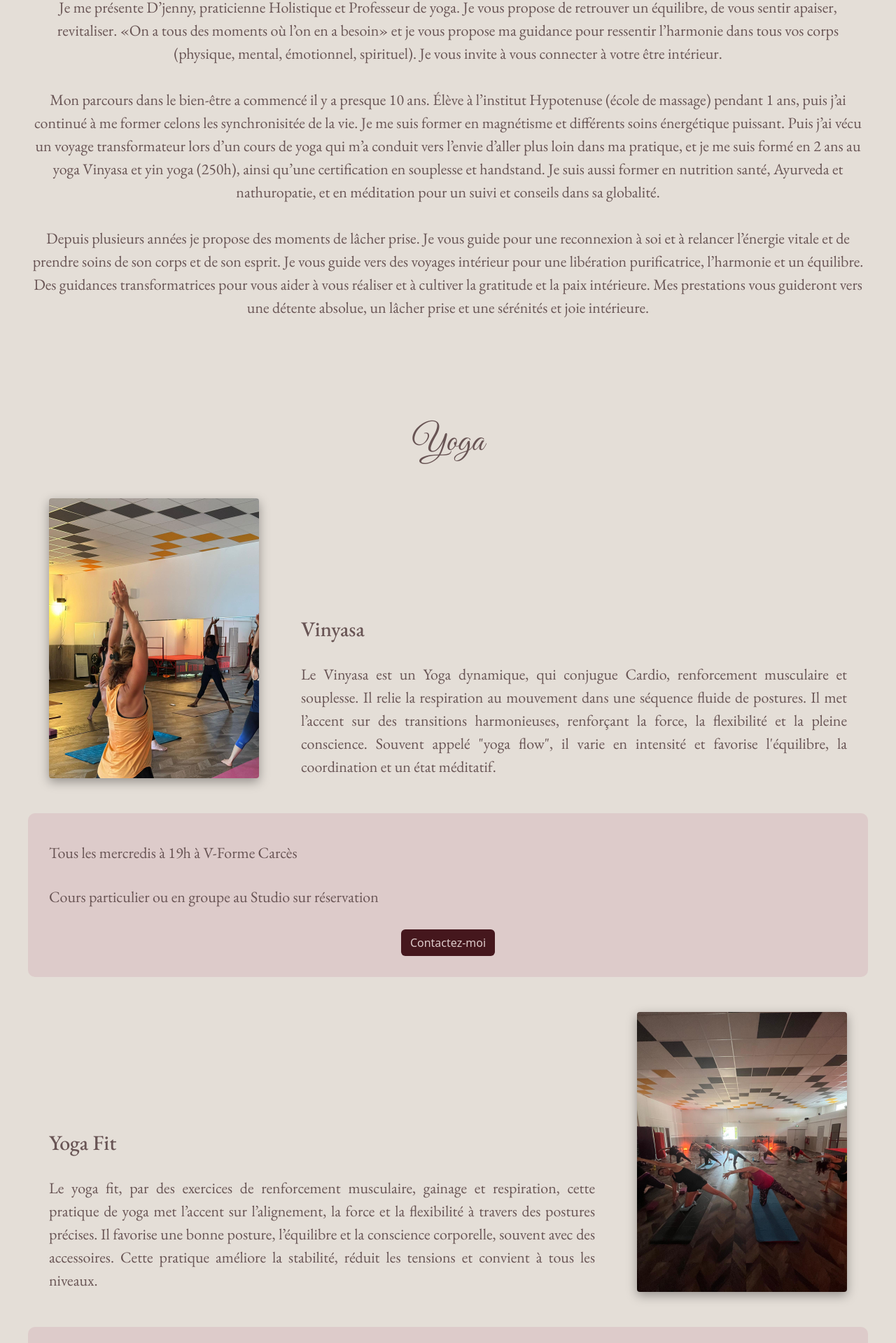
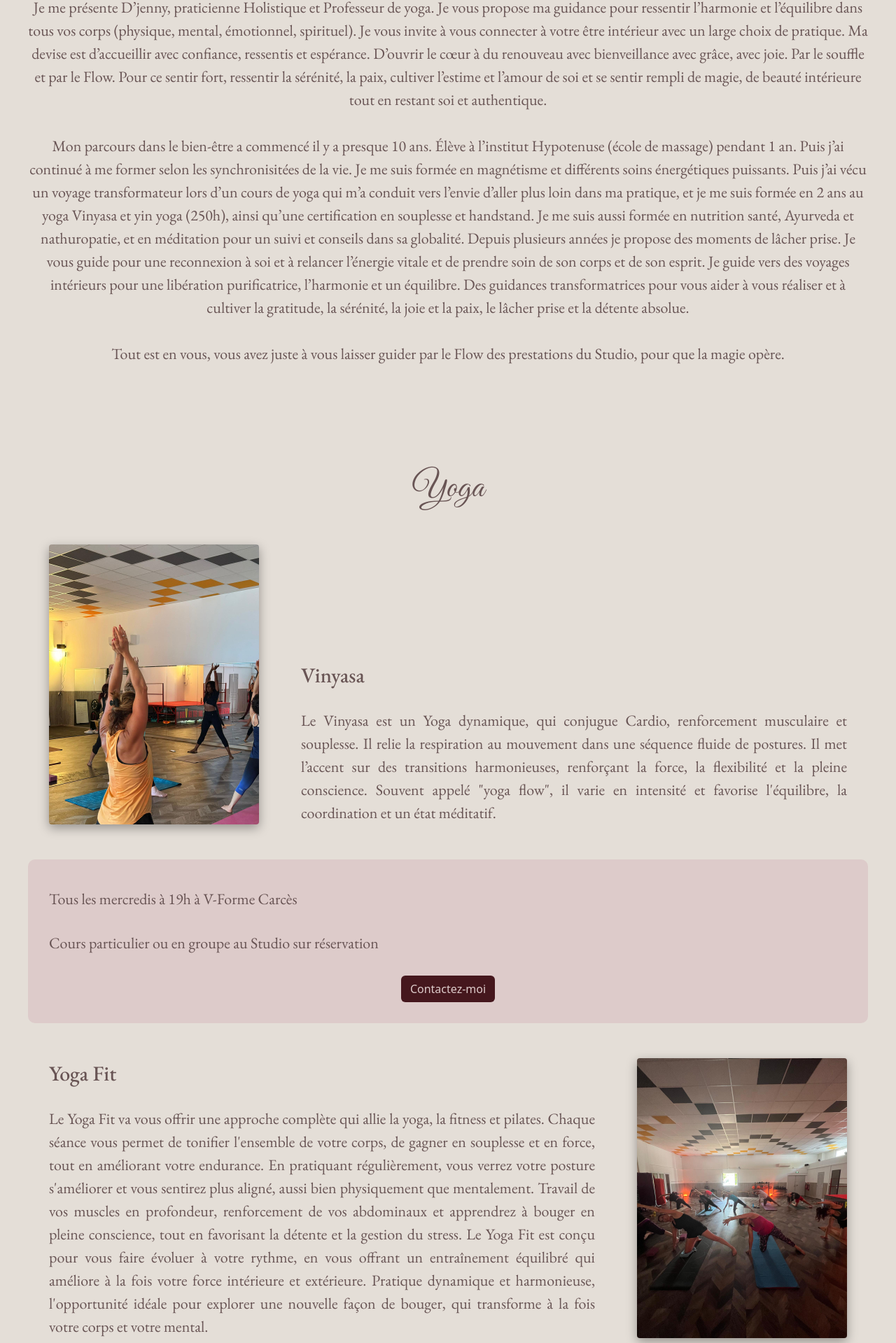
Before and after one commit to GeorginaMudditt/JennyYoga, a React (Vite) app: page / in a window 1280 px wide. Shown: the part 878-2797 px from the top of the page at 70% size. Built offline with nearby package versions, Linux system fonts and the light colour scheme; a web font is replaced by a local one.

Commit message:
add stretch flow section, change prestation text, change yoga fit text

```diff
--- a/src/Jenny.tsx
+++ b/src/Jenny.tsx
@@ -9,33 +9,38 @@ function Jenny() {
           <h1 id="jenny-section">D'jenny Flow</h1>
           <p className="jenny-intro-text">
             Je me présente D’jenny, praticienne Holistique et Professeur de
-            yoga. Je vous propose de retrouver un équilibre, de vous sentir
-            apaiser, revitaliser. «On a tous des moments où l’on en a besoin» et
-            je vous propose ma guidance pour ressentir l’harmonie dans tous vos
-            corps (physique, mental, émotionnel, spirituel). Je vous invite à
-            vous connecter à votre être intérieur.
+            yoga. Je vous propose ma guidance pour ressentir l’harmonie et
+            l’équilibre dans tous vos corps (physique, mental, émotionnel,
+            spirituel). Je vous invite à vous connecter à votre être intérieur
+            avec un large choix de pratique. Ma devise est d’accueillir avec
+            confiance, ressentis et espérance. D’ouvrir le cœur à du renouveau
+            avec bienveillance avec grâce, avec joie. Par le souffle et par le
+            Flow. Pour ce sentir fort, ressentir la sérénité, la paix, cultiver
+            l’estime et l’amour de soi et se sentir rempli de magie, de beauté
+            intérieure tout en restant soi et authentique.
             <br />
             <br />
             Mon parcours dans le bien-être a commencé il y a presque 10 ans.
-            Élève à l’institut Hypotenuse (école de massage) pendant 1 ans, puis
-            j’ai continué à me former celons les synchronisitée de la vie. Je me
-            suis former en magnétisme et différents soins énergétique puissant.
-            Puis j’ai vécu un voyage transformateur lors d’un cours de yoga qui
-            m’a conduit vers l’envie d’aller plus loin dans ma pratique, et je
-            me suis formé en 2 ans au yoga Vinyasa et yin yoga (250h), ainsi
-            qu’une certification en souplesse et handstand. Je suis aussi former
-            en nutrition santé, Ayurveda et nathuropatie, et en méditation pour
-            un suivi et conseils dans sa globalité.
+            Élève à l’institut Hypotenuse (école de massage) pendant 1 an. Puis
+            j’ai continué à me former selon les synchronisitées de la vie. Je me
+            suis formée en magnétisme et différents soins énergétiques
+            puissants. Puis j’ai vécu un voyage transformateur lors d’un cours
+            de yoga qui m’a conduit vers l’envie d’aller plus loin dans ma
+            pratique, et je me suis formée en 2 ans au yoga Vinyasa et yin yoga
+            (250h), ainsi qu’une certification en souplesse et handstand. Je me
+            suis aussi formée en nutrition santé, Ayurveda et nathuropatie, et
+            en méditation pour un suivi et conseils dans sa globalité. Depuis
+            plusieurs années je propose des moments de lâcher prise. Je vous
+            guide pour une reconnexion à soi et à relancer l’énergie vitale et
+            de prendre soin de son corps et de son esprit. Je guide vers des
+            voyages intérieurs pour une libération purificatrice, l’harmonie et
+            un équilibre. Des guidances transformatrices pour vous aider à vous
+            réaliser et à cultiver la gratitude, la sérénité, la joie et la
+            paix, le lâcher prise et la détente absolue.
             <br />
             <br />
-            Depuis plusieurs années je propose des moments de lâcher prise. Je
-            vous guide pour une reconnexion à soi et à relancer l’énergie vitale
-            et de prendre soins de son corps et de son esprit. Je vous guide
-            vers des voyages intérieur pour une libération purificatrice,
-            l’harmonie et un équilibre. Des guidances transformatrices pour vous
-            aider à vous réaliser et à cultiver la gratitude et la paix
-            intérieure. Mes prestations vous guideront vers une détente absolue,
-            un lâcher prise et une sérénités et joie intérieure.
+            Tout est en vous, vous avez juste à vous laisser guider par le Flow
+            des prestations du Studio, pour que la magie opère.
           </p>
         </div>
       </div>
--- a/src/Yoga.css
+++ b/src/Yoga.css
@@ -27,7 +27,8 @@
 .Yoga .vinyasa-info,
 .postural-info,
 .yin-info,
-.danse-info {
+.danse-info,
+.stretch-info {
   background-color: #ddcbca;
   padding: 10px 0;
   border-radius: 10px;
@@ -37,7 +38,8 @@
 .Yoga .vinyasa-container,
 .yin-container,
 .postural-container,
-.danse-container {
+.danse-container,
+.stretch-container {
   display: flex;
   margin-bottom: 20px;
 }
@@ -45,7 +47,8 @@
 .Yoga .vinyasa-yoga-image,
 .yin-yoga-image,
 .postural-yoga-image,
-.danse-yoga-image {
+.danse-yoga-image,
+.stretch-image {
   width: 300px;
   object-fit: cover;
   border-radius: 4px;
@@ -60,7 +63,8 @@
 .Yoga .vinyasa,
 .postural,
 .yin,
-.danse {
+.danse,
+.stretch {
   background-color: #45171d;
   color: #ddcbca;
 }
--- a/src/Yoga.tsx
+++ b/src/Yoga.tsx
@@ -4,6 +4,7 @@ import dance from "./assets/yoga-danse.jpeg";
 import lotus from "./assets/crossed-legs.jpg";
 import yoga2 from "./assets/yoga-new2.jpeg";
 import yogafit from "./assets/yoga-fit.jpeg";
+import stretchflow from "./assets/stretch-flow.jpeg";
 
 function Yoga() {
   return (
@@ -50,13 +51,20 @@ function Yoga() {
             <div className="yoga-description">
               <h2 id="postural-section">Yoga Fit</h2>
               <p>
-                Le yoga fit, par des exercices de renforcement musculaire,
-                gainage et respiration, cette pratique de yoga met l’accent sur
-                l’alignement, la force et la flexibilité à travers des postures
-                précises. Il favorise une bonne posture, l’équilibre et la
-                conscience corporelle, souvent avec des accessoires. Cette
-                pratique améliore la stabilité, réduit les tensions et convient
-                à tous les niveaux.
+                Le Yoga Fit va vous offrir une approche complète qui allie la
+                yoga, la fitness et pilates. Chaque séance vous permet de
+                tonifier l'ensemble de votre corps, de gagner en souplesse et en
+                force, tout en améliorant votre endurance. En pratiquant
+                régulièrement, vous verrez votre posture s'améliorer et vous
+                sentirez plus aligné, aussi bien physiquement que mentalement.
+                Travail de vos muscles en profondeur, renforcement de vos
+                abdominaux et apprendrez à bouger en pleine conscience, tout en
+                favorisant la détente et la gestion du stress. Le Yoga Fit est
+                conçu pour vous faire évoluer à votre rythme, en vous offrant un
+                entraînement équilibré qui améliore à la fois votre force
+                intérieure et extérieure. Pratique dynamique et harmonieuse,
+                l'opportunité idéale pour explorer une nouvelle façon de bouger,
+                qui transforme à la fois votre corps et votre mental.
               </p>
             </div>
             <img className="vinyasa-yoga-image" src={yogafit} alt="yoga fit" />
@@ -146,6 +154,37 @@ function Yoga() {
         </div>
         <div className="yoga-image"></div>
       </div>
+      <div className="stretch-container">
+        <img className="stretch-image" src={stretchflow} alt="stretch flow" />
+        <div className="yoga-description">
+          <h2>Stretch Flow</h2>
+          <p>
+            Le Stretch Flow est un enchaînement chorégraphié composé de
+            différents styles d'étirements, pas de danse et de mouvements
+            fluides, le tout en harmonie sur des musiques entraînantes. Les
+            séquences s'enchaînent de manière fluide et ininterrompue grâce au
+            flow, créant ainsi un espace où le temps semble s'arrêter et où
+            chaque geste devient une expression de soi. Cette pratique se
+            déploie à travers des positions variées : debout, à quatre pattes,
+            assises et allongées. Les différentes techniques d'étirement
+            utilisées incluent: le balistique, le dynamique, l'actif et le
+            passif. La chorégraphie est évolutive, permettant à chaque
+            participant de progresser à son propre rythme. Aucune expérience
+            préalable en danse ou en souplesse n'est requise : chaque
+            participant est libre d'évoluer selon ses aptitudes et de savourer
+            l'instant présent.
+          </p>
+        </div>
+      </div>
+      <div className="stretch-info">
+        <p className="stretch-text">À venir</p>
+        <a
+          className="btn stretch"
+          href="mailto:c.essentiellecarces@hotmail.com"
+        >
+          Contactez-moi
+        </a>
+      </div>
     </>
   );
 }
```
Also changed, not shown: src/assets/stretch-flow.jpeg (added).
